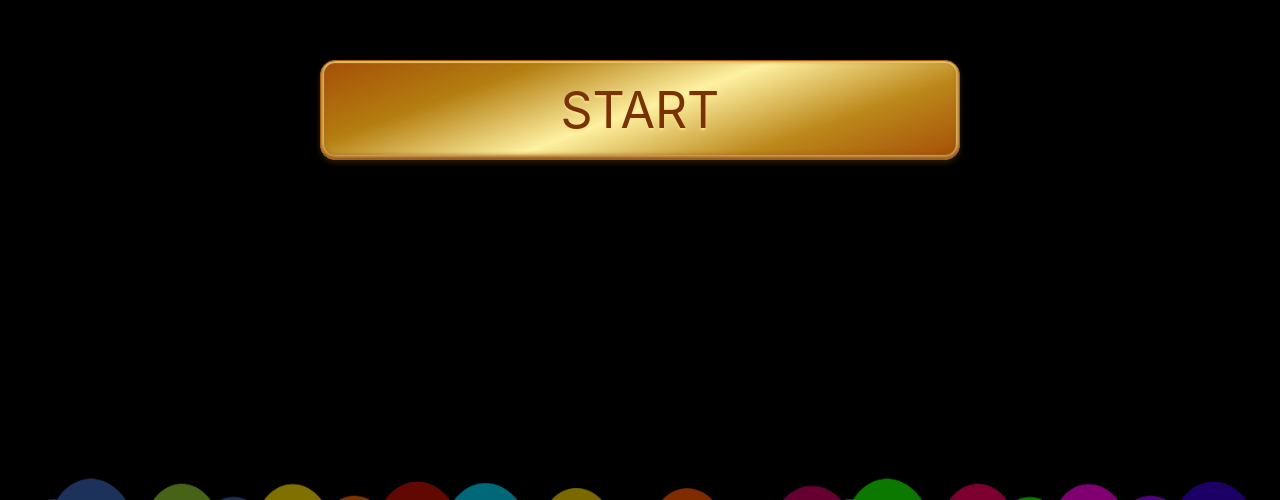
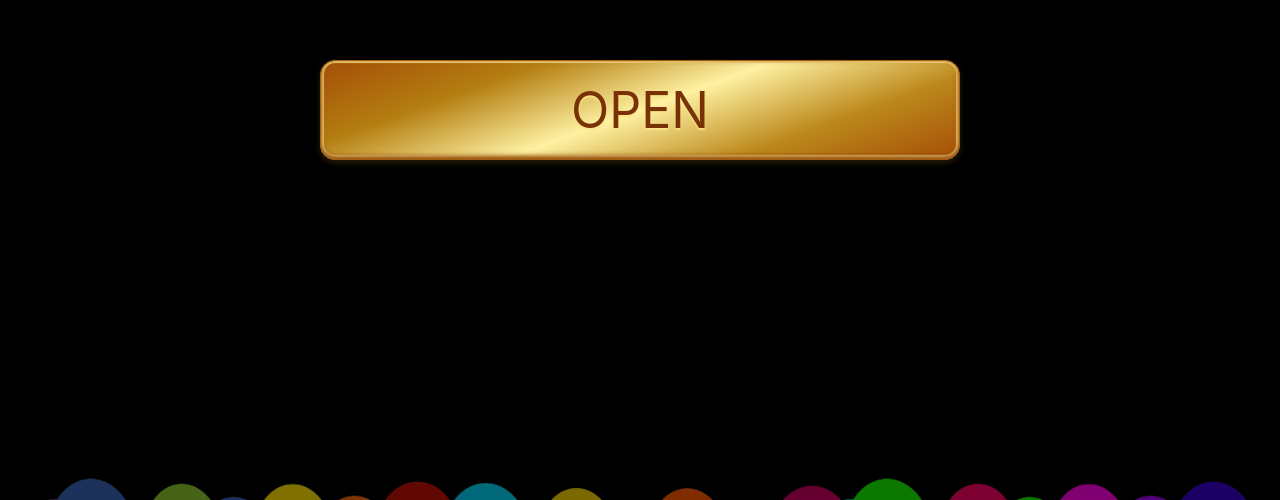
Before and after one commit to KaranBhandari1996/DB, a plain HTML site: page index.html in a window 1280 px wide. Shown: the part 300-800 px from the top of the page. Drawn offline with Linux system fonts and the light colour scheme; a script that the page names is missing.

Commit message:
Update index.html

```diff
--- a/index.html
+++ b/index.html
@@ -12,7 +12,7 @@
     <div class="container">
         <div class="row">
             <div class="loader">
-                <button id="play">Start</button>
+                <button id="play">Open</button>
             </div>
         </div>
     </div>
```
